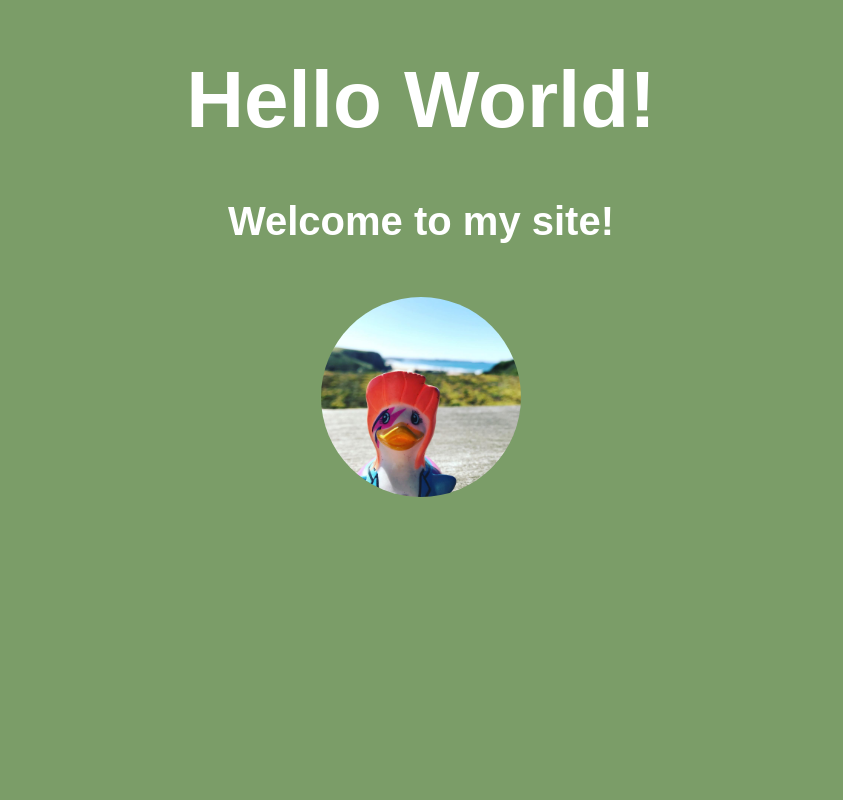
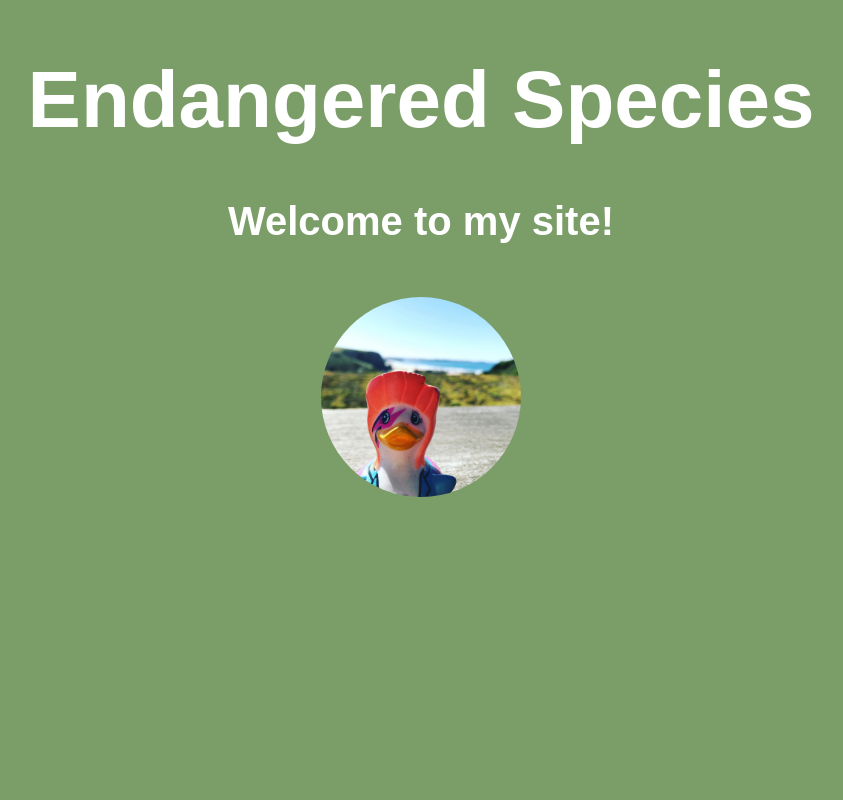
Before and after one commit to araina1/CodeFirstGirls-website, a plain HTML site: page index.html in a window 1280 px wide. Shown: the top 800 px of the page, without its empty margins (219-1062 px from the left). Drawn offline with Linux system fonts and the light colour scheme.

Commit message:
Update index.html

```diff
--- a/index.html
+++ b/index.html
@@ -11,7 +11,7 @@
 </head>
 <body>
   <div>
-    <h1>Hello World!</h1>
+    <h1>Endangered Species</h1>
 
     <h2>Welcome to my site!</h2>
 
```
